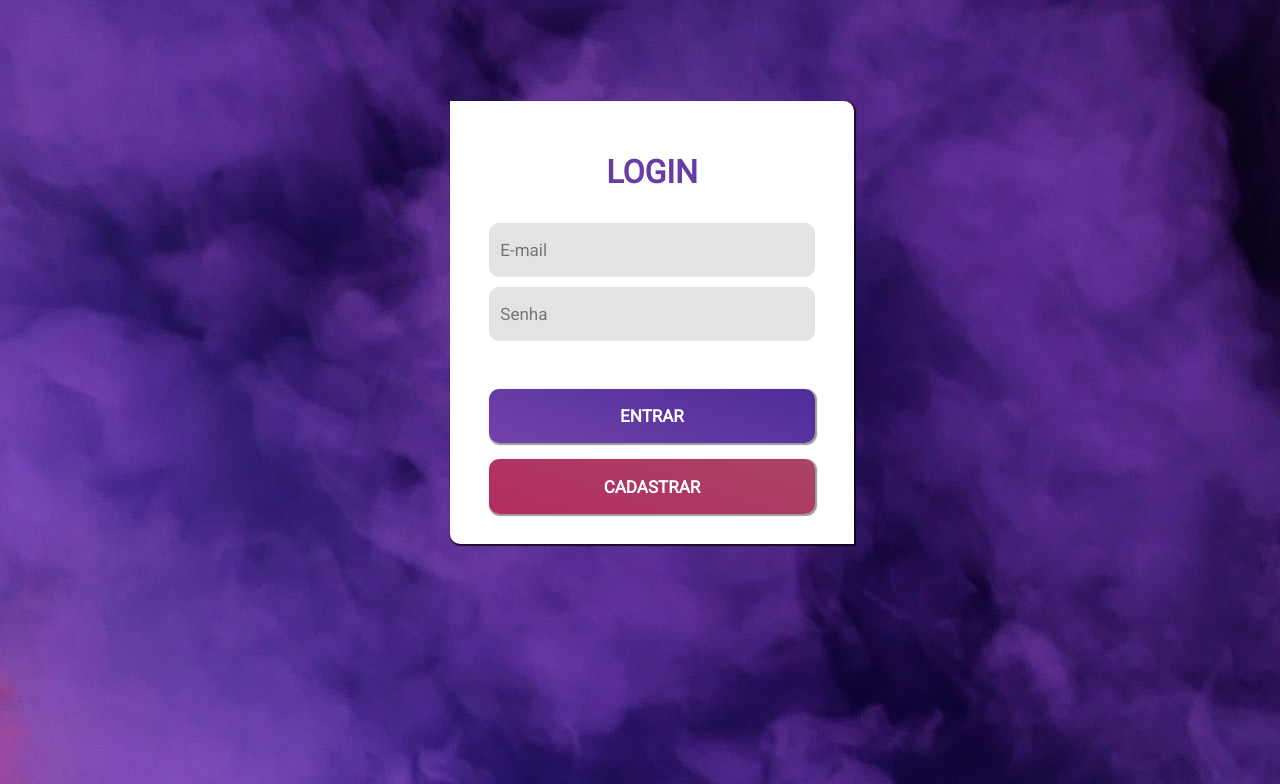
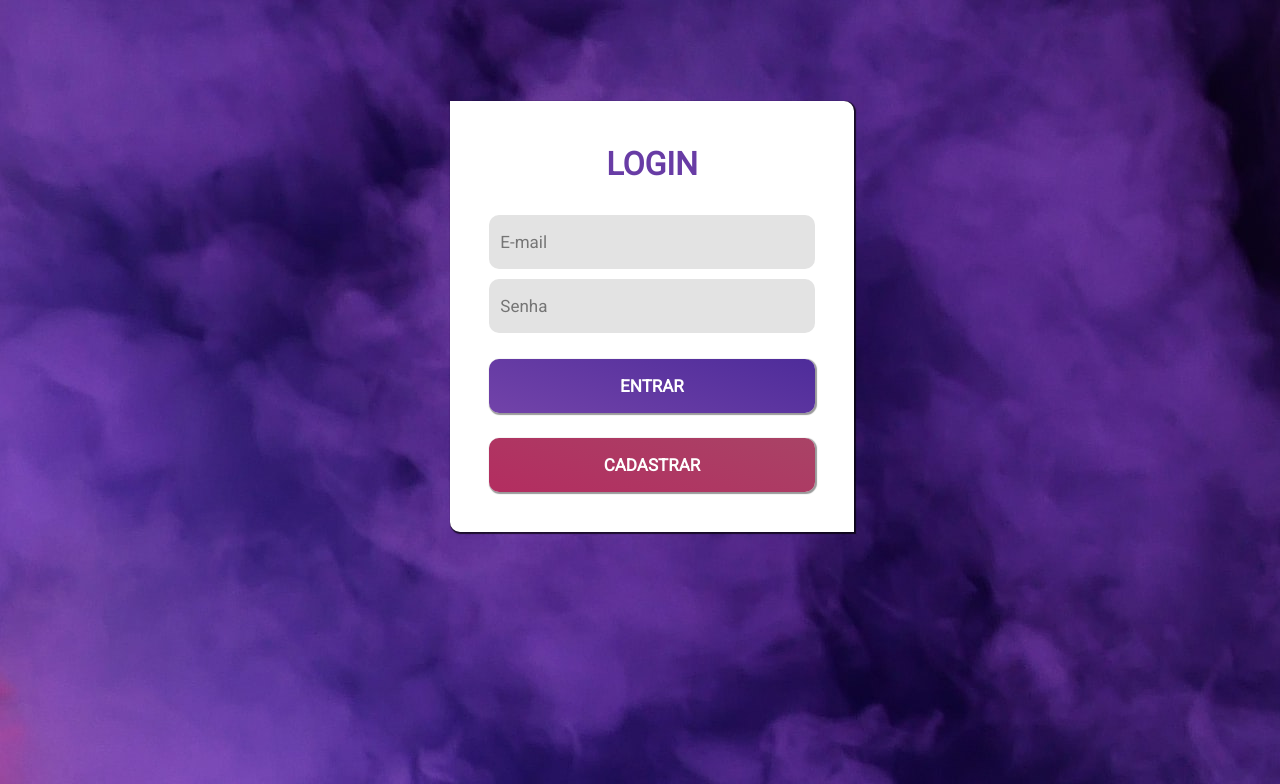
Before and after one commit to pamelaotero/validacao-login-js-css, a PHP site: page / in a window 1280 px wide. Shown: the top 784 px of the page. Run offline with PHP 8.4, Linux system fonts and the light colour scheme.

Commit message:
adicionando versao 25 de abril 15h05

```diff
--- a/css/estilo.css
+++ b/css/estilo.css
@@ -8,17 +8,14 @@ body{
 	margin-left: 35%;
     margin-right: 35%;
     margin-top: 8%;
-    padding-left: 12px;
-    padding-right: 12px;
-    padding-bottom: 20px;
-    padding-top: 20px;
+    padding: 12px 12px 30px 12px;
     text-align: center;
     border-top-right-radius: 10px;
     border-bottom-left-radius: 10px;
     box-shadow: 1px 1px 1px 1px rgba(0, 0, 0, 0.7);
 }
 
-.input{
+.campo{
     background-color: #E3E3E3;
     font-size: 17px;
     margin-bottom: 10px;
@@ -29,17 +26,17 @@ body{
     font-family: 'Roboto', sans-serif;
 }
 
-.input:focus{
+.campo:focus{
     outline: none;
     background-color: #FFFFFF;
     border: 1px solid rgb(175, 175, 175);
 }
 
-.input:hover{
+.campo:hover{
     cursor: pointer;
 }
 
-#btn-entrar{
+#btn-entrar, #btn-cadastrar{
     margin-bottom: 10px;
     border-radius: 10px;
     border: none;
@@ -47,11 +44,14 @@ body{
     width: 86%;
     font-size: 17px;
     color: white;
-    margin-top: 10%;
+    margin-top: 4%;
     font-weight: bold;
     font-family: 'Roboto', sans-serif;
+    box-shadow: 1px 1px 1px 1px rgba(0, 0, 0, 0.4);
+}
+
+#btn-entrar{
     background: linear-gradient(18deg, rgba(114,67,169,1) 0%, rgba(78,44,154,1) 100%);
-    box-shadow: 1px 1px 1px 1px rgba(0, 0, 0, 0.4);
 }
 
 #btn-entrar:hover{
@@ -62,23 +62,16 @@ body{
 
 #btn-cadastrar{
     background: linear-gradient(18deg, rgb(179, 45, 96) 0%, rgba(169,67,102,1) 100%);
-    margin-bottom: 10px;
-    border-radius: 10px;
-    border: none;
-    padding: 4.5% 3%;
-    width: 86%;
-    font-size: 17px;
-    color: white;
-    margin-top: 1.6%;
-    font-weight: bold;
-    font-family: 'Roboto', sans-serif;
-    box-shadow: 1px 1px 1px 1px rgba(0, 0, 0, 0.4);
 }
 
 #btn-cadastrar:hover{
+    box-shadow: none;
     cursor: pointer;
     background: linear-gradient(18deg, rgba(169,67,102,1) 100%, rgba(93,38,126,1) 0%);
-    box-shadow: none;
+}
+
+#btn-cadastrar, #btn-entrar:focus{
+    outline: none;
 }
 
 h3{
--- a/login.html
+++ b/login.html
@@ -3,6 +3,7 @@
     <head>
         <meta charset="utf-8">
         <link rel="stylesheet" type="text/css" href="css/estilo.css">
+
         <link href="https://fonts.googleapis.com/css2?family=Lilita+One&family=Righteous&family=Roboto&display=swap" rel="stylesheet">
         <title>Validar Login com JS</title>
 
@@ -28,21 +29,20 @@
                     alert("Sua senha está incorreta, tente novamente.")
                 }
             }
+        </script>
 
-        </script>
     </head>
 
     <body>
 
         <div class="container-form">
             <h3>LOGIN</h3>
-            <form name = "form_login" onsubmit = "return validacao()">
-                <input type="email" id="email" placeholder="E-mail" required="required" class="input"/> <br>
-                <input type="password" id="senha" placeholder="Senha" required="required" class="input"/><br>
+            <form>
+                <input type="email" id="email" placeholder="E-mail" class="campo"/> <br>
+                <input type="password" id="senha" placeholder="Senha" class="campo" maxlength="10"/><br>
                 <input type="button" id="btn-entrar" value="ENTRAR" onclick = "validacao()"><br>
-                <input type="button" id="btn-cadastrar" value="CADASTRAR"/>
+                <input type="submit" id="btn-cadastrar" value="CADASTRAR"/>
             </form>
         </div>
-
     </body>
 </html>
```
